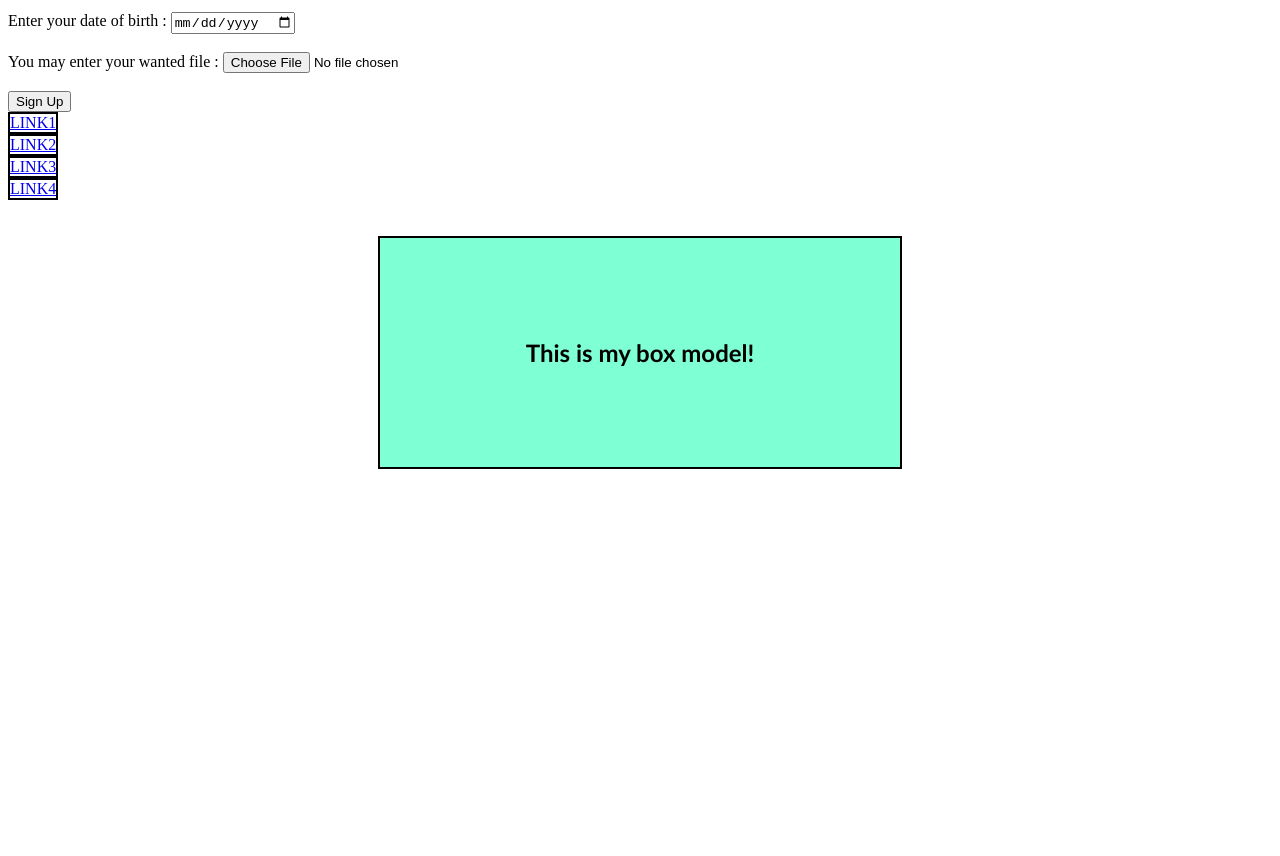
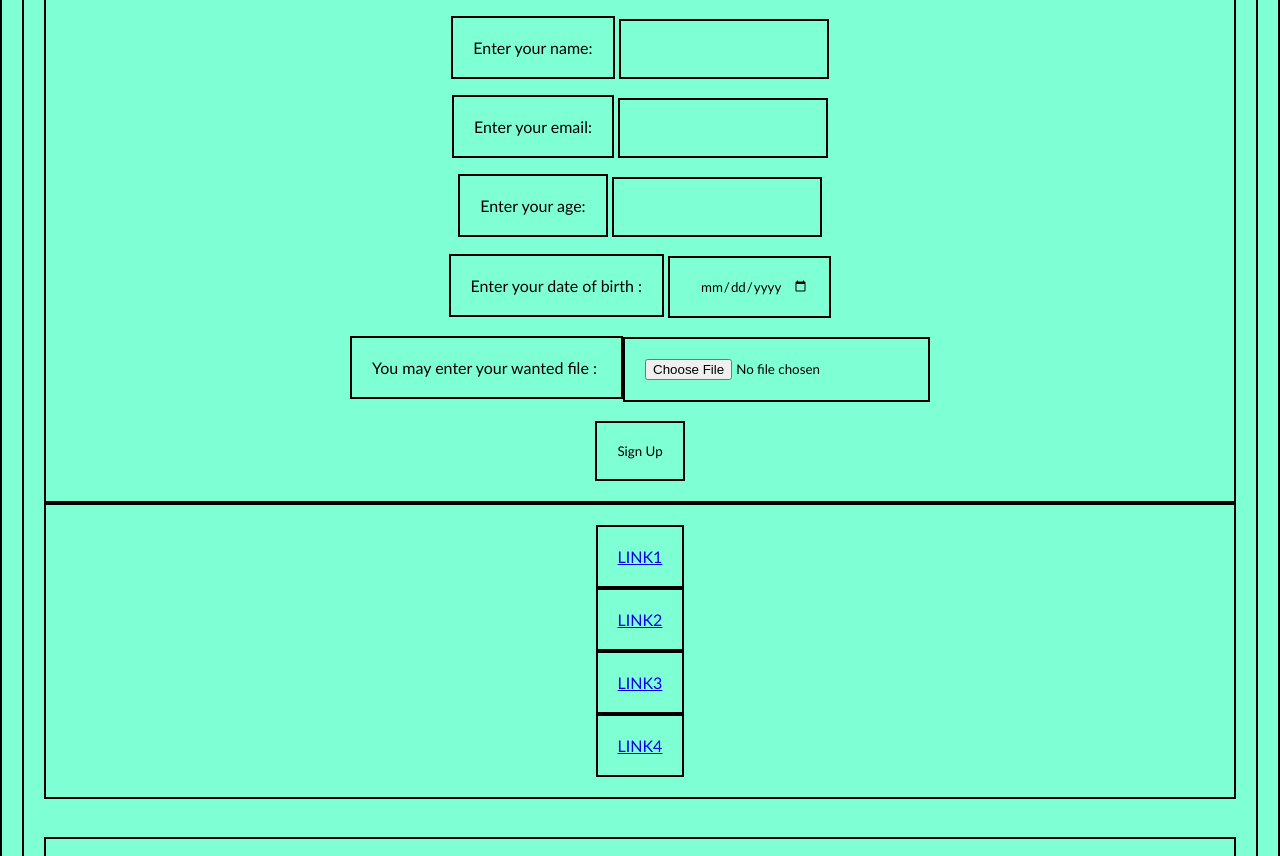
Before and after one commit to Ovich17/Ariel_Ovich, a plain HTML site: page 3/form.html in a window 1280 px wide. Shown: the part 565-1421 px from the top of the page. Before the commit the page ends 1042 px from the top, so only its background shows below. Drawn offline with Linux system fonts and the light colour scheme.

Commit message:
third exc second time

```diff
--- a/3/style.css
+++ b/3/style.css
@@ -24,10 +24,10 @@ div a
     text-transform: uppercase;
 }
 
-div #MyBox
+*
 {
-    width: 320px;
-    padding: 100px;
+    width: auto;
+    padding: 20px;
     border: 2px solid black;
     margin: auto;
     background-color: aquamarine;
```
